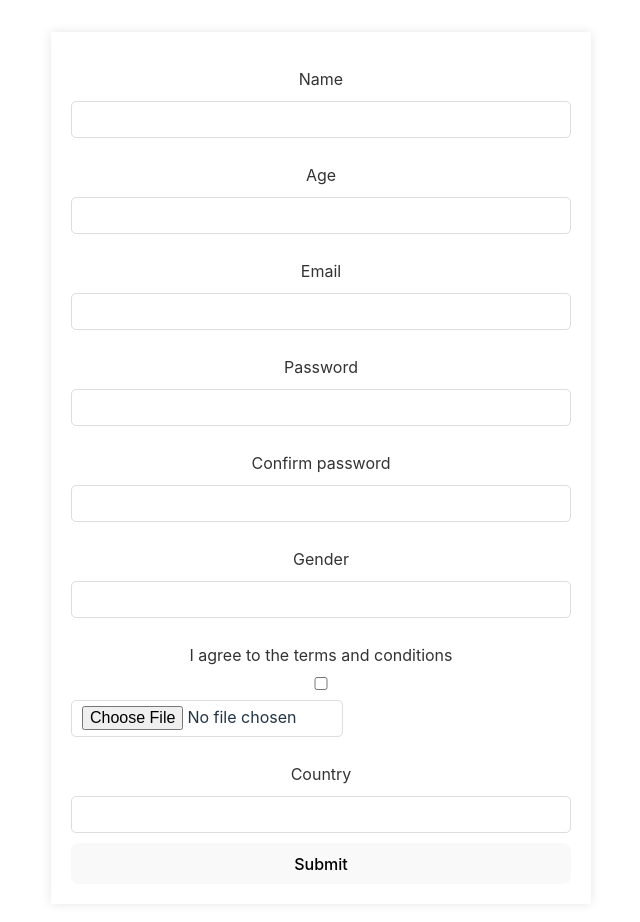
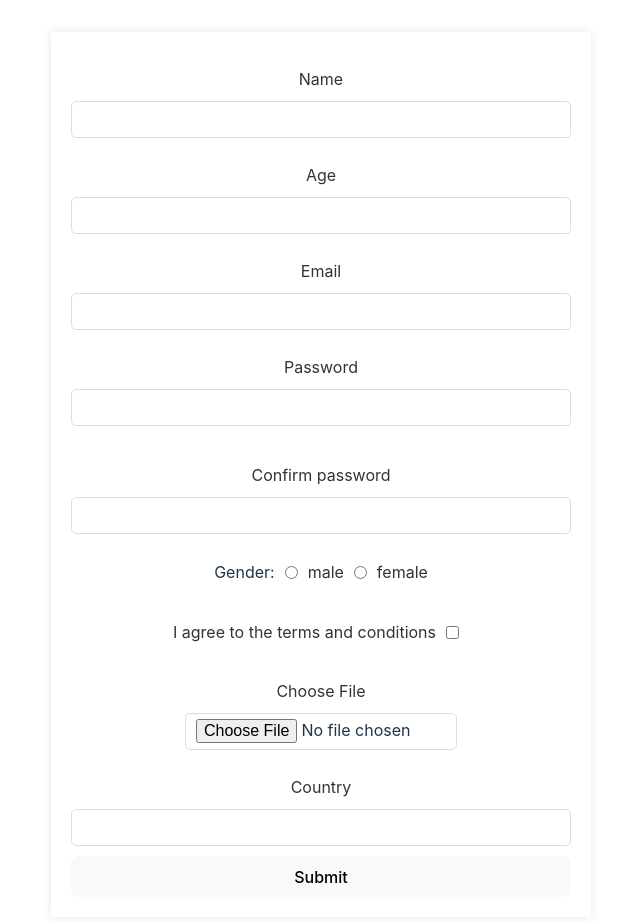
Before and after one commit to nvalkovich/react2023Q4-forms, a React (Vite) app: page /uncontrolled-form in a window 1280 px wide. Shown: the top 922 px of the page, without its empty margins (319-959 px from the left). Built offline with nearby package versions, Linux system fonts and the light colour scheme.

Commit message:
feat: implement uncontrolled form, add validation with yup

```diff
--- a/src/pages/UncontrolledForm.tsx
+++ b/src/pages/UncontrolledForm.tsx
@@ -1,7 +1,27 @@
-import { FormEvent, useRef } from 'react';
+import { FormEvent, useRef, useState } from 'react';
 import { useAppDispatch } from '../store/hooks';
 import { setFormData } from '../store/formSlice';
 import { useNavigate } from 'react-router-dom';
+import {
+  convertToBase64,
+  generateID,
+  getPasswordStyles,
+} from '../utils/helpers';
+import { Autocomplete } from '../components/Autocomplete';
+import { ValidationError } from 'yup';
+import { formSchema } from '../utils/yup/formSchema';
+
+const errorsDefaultState = {
+  name: '',
+  age: '',
+  email: '',
+  password: '',
+  confirmPassword: '',
+  gender: '',
+  conditionsAccepted: '',
+  file: '',
+  country: '',
+};
 
 export const Uncontrolled = () => {
   const dispatch = useAppDispatch();
@@ -12,12 +32,21 @@ export const Uncontrolled = () => {
   const emailRef = useRef<HTMLInputElement>(null);
   const passwordRef = useRef<HTMLInputElement>(null);
   const confirmPasswordRef = useRef<HTMLInputElement>(null);
-  const genderRef = useRef<HTMLInputElement>(null);
+  const maleGenderRef = useRef<HTMLInputElement>(null);
+  const femaleGenderRef = useRef<HTMLInputElement>(null);
   const conditionsAcceptedRef = useRef<HTMLInputElement>(null);
   const fileRef = useRef<HTMLInputElement>(null);
   const countryRef = useRef<HTMLInputElement>(null);
 
-  const handleSubmit = (event: FormEvent) => {
+  const [errors, setErrors] = useState(errorsDefaultState);
+
+  const [password, setPassword] = useState('');
+
+  const onPasswordChange = () => {
+    setPassword(passwordRef.current?.value || '');
+  };
+
+  const handleSubmit = async (event: FormEvent) => {
     event.preventDefault();
 
     const data = {
@@ -26,50 +55,125 @@ export const Uncontrolled = () => {
       email: emailRef.current?.value,
       password: passwordRef.current?.value,
       confirmPassword: confirmPasswordRef.current?.value,
-      gender: genderRef.current?.value,
+      gender:
+        (maleGenderRef.current?.checked && maleGenderRef.current.value) ||
+        (femaleGenderRef.current?.checked && femaleGenderRef.current.value),
       conditionsAccepted: conditionsAcceptedRef.current?.checked,
       file: fileRef.current?.files,
       country: countryRef.current?.value,
     };
 
-    dispatch(setFormData({ ...data, file: data.file![0].name }));
+    const isFormValid = await formSchema.isValid(data, {
+      abortEarly: false,
+    });
+
+    if (isFormValid) {
+      const file = data.file && data.file[0];
+
+      if (!file) {
+        return;
+      }
+
+      const image = (await convertToBase64(file)) as string;
+
+      dispatch(setFormData({ ...data, file: image, id: generateID() }));
 
       setTimeout(() => {
         navigate('/');
       }, 1000);
+
+      setErrors(errorsDefaultState);
+    } else {
+      formSchema.validate(data, { abortEarly: false }).catch((err) => {
+        const errors = err.inner.reduce(
+          (acc: object, error: ValidationError) => {
+            const path = error.path as string;
+            return {
+              ...acc,
+              [path]: error.message,
+            };
+          },
+          {}
+        );
+
+        setErrors(errors);
+      });
+    }
   };
 
   return (
-    <form onSubmit={handleSubmit}>
+    <form onSubmit={handleSubmit} noValidate>
       <label>Name</label>
       <input ref={nameRef} name="name" />
+      {errors.name && <p className="error-message">{errors.name}</p>}
 
       <label>Age</label>
-      <input ref={ageRef} name="age" />
+      <input type="number" ref={ageRef} name="age" />
+      {errors.age && <p className="error-message">{errors.age}</p>}
 
       <label>Email</label>
       <input ref={emailRef} name="email" />
+      {errors.email && <p className="error-message">{errors.email}</p>}
 
       <label>Password</label>
-      <input ref={passwordRef} name="password" />
+      <input ref={passwordRef} name="password" onChange={onPasswordChange} />
+      <div
+        className="password-strength"
+        style={getPasswordStyles(password || '')}
+      ></div>
+      {errors.password && <p className="error-message">{errors.password}</p>}
 
       <label>Confirm password</label>
       <input ref={confirmPasswordRef} name="confirmPassword" />
+      {errors.confirmPassword && (
+        <p className="error-message">{errors.confirmPassword}</p>
+      )}
 
-      <label>Gender</label>
-      <input ref={genderRef} name="gender" />
+      <div className="gender">
+        <p>Gender:</p>
+        <div className="gender-radio">
+          <input
+            type="radio"
+            id="male"
+            value="male"
+            ref={maleGenderRef}
+            name="gender"
+          />
+          <label htmlFor="male">male</label>
+          <input
+            type="radio"
+            id="female"
+            value="female"
+            name="gender"
+            ref={femaleGenderRef}
+          />
+          <label htmlFor="female">female</label>
+        </div>
+      </div>
+      {errors.gender && <p className="error-message">{errors.gender}</p>}
 
-      <label>I agree to the terms and conditions</label>
+      <div className="conditions-assepted">
+        <label htmlFor="conditionsAccepted">
+          I agree to the terms and conditions
+        </label>
         <input
           ref={conditionsAcceptedRef}
           type="checkbox"
           name="conditionsAccepted"
         />
+      </div>
+      {errors.conditionsAccepted && (
+        <p className="error-message">{errors.conditionsAccepted}</p>
+      )}
 
-      <input ref={fileRef} type="file" name="file" />
+      <div className="file-input">
+        <label htmlFor="file">Choose File</label>
+        <input id="file" type="file" ref={fileRef} />
+      </div>
+      {errors.file && <p className="error-message">{errors.file}</p>}
 
-      <label>Country</label>
-      <input ref={countryRef} name="country" />
+      <Autocomplete ref={countryRef} name="country" />
+      {errors.country && <p className="error-message">{errors.country}</p>}
 
       <button type="submit">Submit</button>
     </form>
```
Lines whose indentation alone changed are shown as unchanged.
